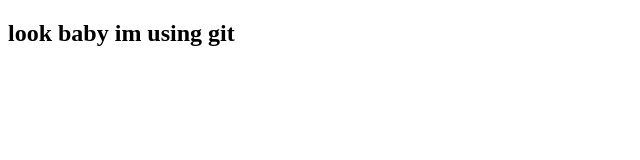
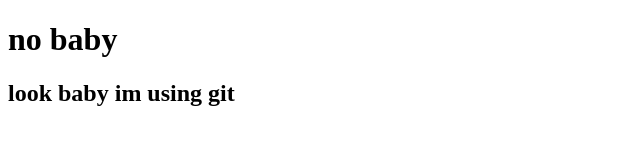
Before and after one commit to Rifat504/my-first-website, a plain HTML site: page index.html in a window 1280 px wide. Shown: the whole page, without its empty margins (0-640 px from the left). Drawn offline with Linux system fonts and the light colour scheme.

Commit message:
added header

```diff
--- a/index.html
+++ b/index.html
@@ -6,6 +6,7 @@
     <title>Document</title>
 </head>
 <body>
+    <h1>no baby</h1>
    <h2>look baby im using git</h2>
 </body>
 </html>
```
Also changed, not shown: 1 other file.
